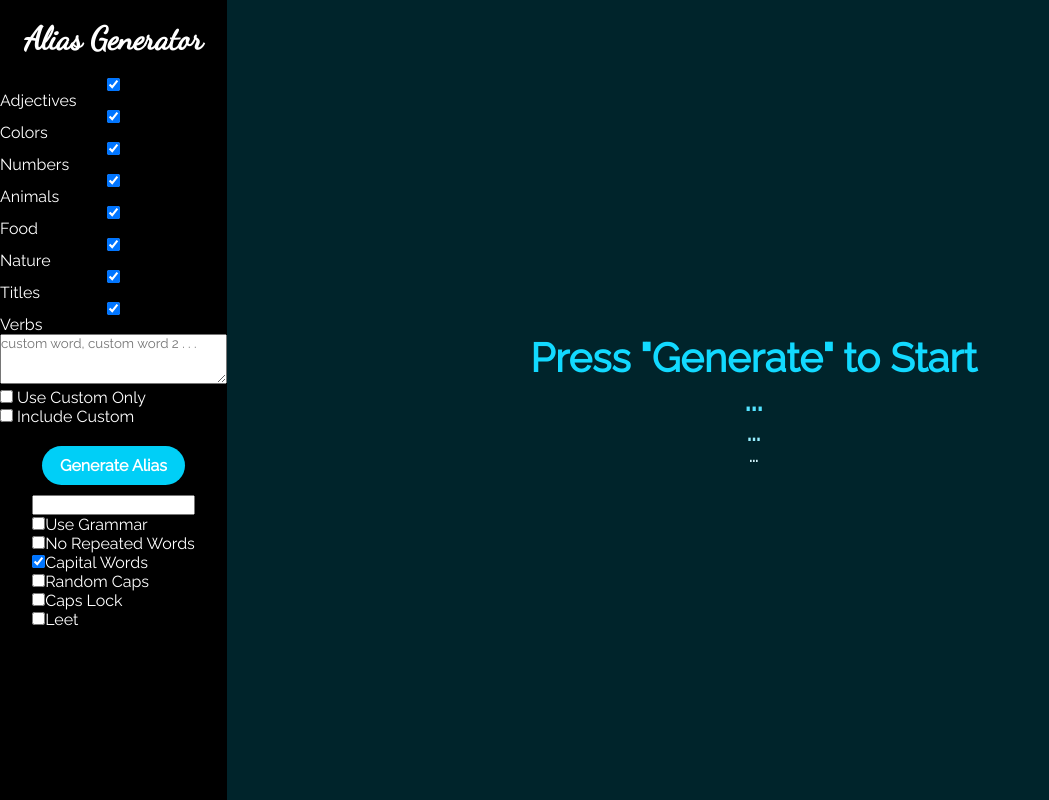
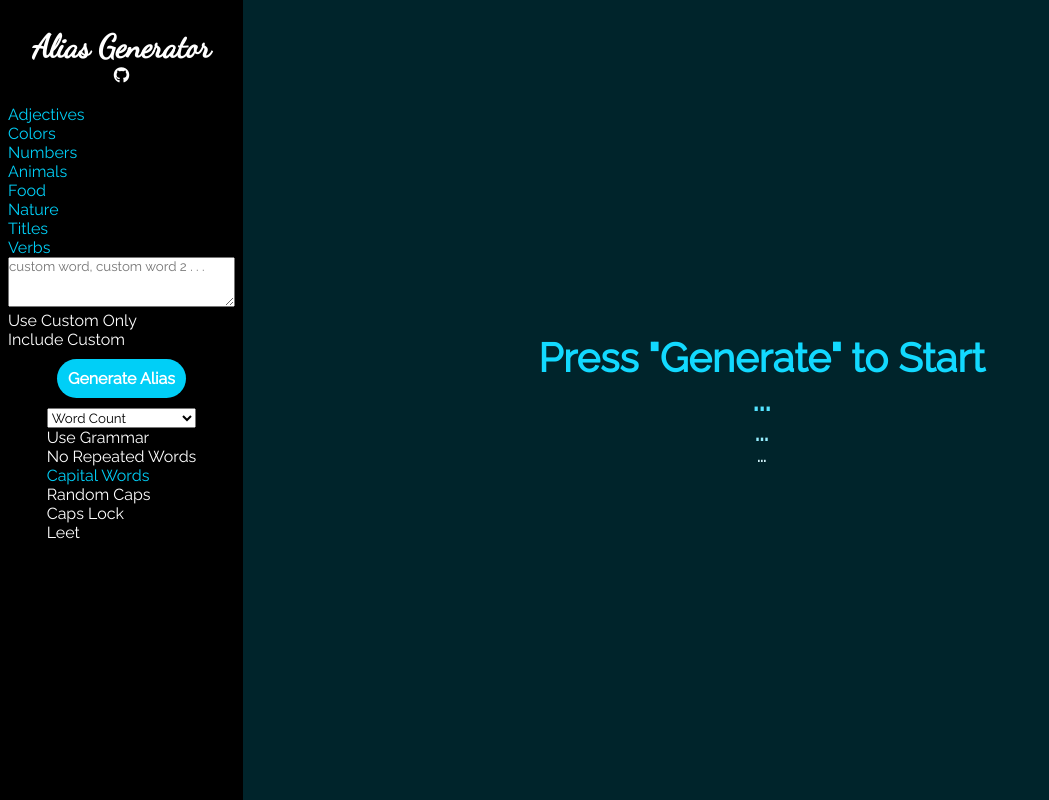
Before and after one commit to mdawsondev/AliasGenerator, a plain HTML site: page index.html in a window 1280 px wide. Shown: the whole page, without its empty margins (0-1049 px from the left). Drawn offline with Linux system fonts and the light colour scheme.

Commit message:
Further structure display

```diff
--- a/index.html
+++ b/index.html
@@ -12,6 +12,7 @@
 			<aside>
 				<header>
 					<h1>Alias Generator</h1>
+					<p><a href="http://github.com/mdawsondev/AliasGenerator"><i class="fa fa-github"></i></a></p>
 				</header>
 				<div id="selections"><!--Dynamic--></div>
 				<div id="custom">
@@ -38,12 +39,30 @@
 							<option value="4">4</option>
 							<option value="5">5</option>
 						</select>
-						<div><input id="grammar" type="checkbox"><label for="grammar">Use Grammar</label></div>
-						<div><input id="norepeats" type="checkbox"><label for="norepeats">No Repeated Words</label></div>
-						<div><input id="caps" type="checkbox" checked><label for="caps">Capital Words</label></div>
-						<div><input id="caps-random" type="checkbox"><label for="caps-random">Random Caps</label></div>
-						<div><input id="caps-only" type="checkbox"><label for="caps-only">Caps Lock</label></div>
-						<div><input id="leet" type="checkbox"><label for="leet">Leet</label></div>
+						<div class="bluetest">
+							<input id="grammar" type="checkbox">
+							<label for="grammar">Use Grammar</label>
+						</div>
+						<div class="bluetest">
+							<input id="norepeats" type="checkbox">
+							<label for="norepeats">No Repeated Words</label>
+						</div>
+						<div class="bluetest">
+							<input id="caps" type="checkbox" checked>
+							<label for="caps">Capital Words</label>
+						</div>
+						<div class="bluetest">
+							<input id="caps-random" type="checkbox">
+							<label for="caps-random">Random Caps</label>
+						</div>
+						<div class="bluetest">
+							<input id="caps-only" type="checkbox">
+							<label for="caps-only">Caps Lock</label>
+						</div>
+						<div class="bluetest">
+							<input id="leet" type="checkbox">
+							<label for="leet">Leet</label>
+						</div>
 					</div>
 				</form>
 			</aside>
--- a/scripts/generator.js
+++ b/scripts/generator.js
@@ -41,15 +41,18 @@ function harvest() {
     		if (rawFile.readyState === 4) {
     			if (rawFile.status === 200 || rawFile.status === 0) {
     				data[i].content = rawFile.responseText.split('\n');
-    				var checkbox = document.createElement("input"),
-    				label = document.createElement("label");
+
+    				var wrapper = document.createElement("div"),
+    				  checkbox = document.createElement("input"),
+    				  label = document.createElement("label");
     				checkbox.type = "checkbox"
+    				checkbox.className = "cat";
     				checkbox.id = data[i].name;
-    				checkbox.className = "cat";
     				label.htmlFor = data[i].name;
     				label.appendChild(document.createTextNode(data[i].name.charAt(0).toUpperCase() + data[i].name.slice(1)));
-    				document.getElementById("selections").appendChild(checkbox).checked = true;
-    				document.getElementById("selections").appendChild(label);
+    				wrapper.appendChild(checkbox).checked = true;
+    				wrapper.appendChild(label);
+    				document.getElementById("selections").appendChild(wrapper);
     			}
     		}
     	}
--- a/style.scss
+++ b/style.scss
@@ -20,6 +20,7 @@ $aPercent: 5%;
 
 aside {
 	background-color: darken($sColor, 50%);
+	padding: 0.5em;
 }
 
 html {
@@ -31,11 +32,35 @@ body {
 	height: 100%;
 }
 
-header h1 {
+button {
+	padding: 10px;
+	margin: 10px;
+	border: 0;
+	border-radius: 2em;
+	background-color: $sColor;
+	font-size: 16px;
+	font-weight: bold;
+	color: #fff;
+}
+
+header {
+	margin: 20px auto;
 	display: flex;
+	flex-direction: column;
+	align-items: center;
+	h1 {
+		font: bold 2em 'Dancing Script', cursive;
+	}
+}
+
+textarea, select, select option {
+	color: #000;
+}
+
+.col-wrap {
+	display: flex;
+	flex-direction: column;
 	justify-content: center;
-	font: bold 2em 'Dancing Script', cursive;
-	margin: 20px;
 }
 
 #content-wrapper {
@@ -60,22 +85,14 @@ header h1 {
 #options {
 	display: flex;
 	justify-content: center;
-	margin: 10px auto;
 }
 
-button {
-	padding: 10px;
-	margin: 10px;
-	border: 0;
-	border-radius: 2em;
-	background-color: $sColor;
-	font-size: 16px;
-	font-weight: bold;
-	color: #fff;
+label:hover {
+	color: lighten($sColor, 30%);
 }
-
-.col-wrap {
-	display: flex;
-	flex-direction: column;
-	justify-content: center;
+input[type=checkbox] {
+	display: none;
+		&:checked + label {
+		color: $sColor;
+	}
 }
```
Also changed, not shown: style.css.
